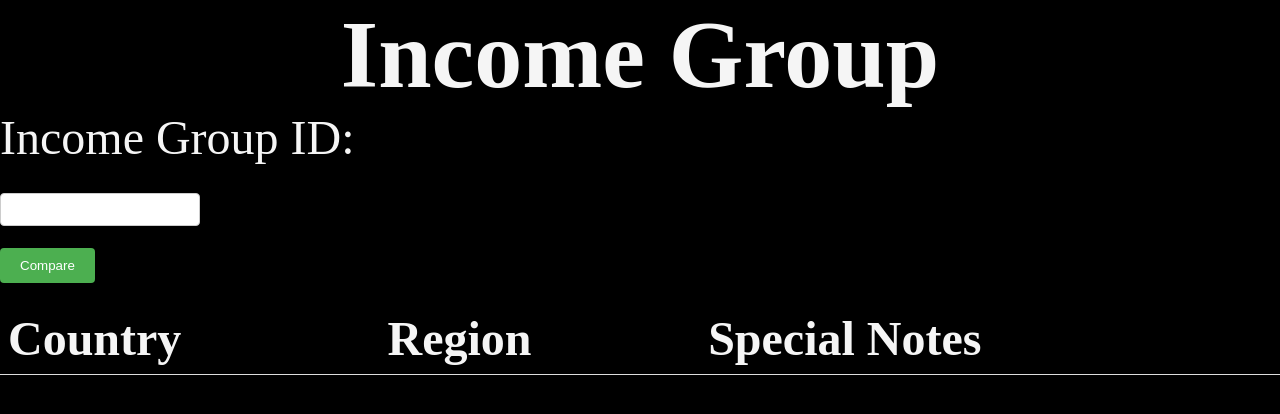
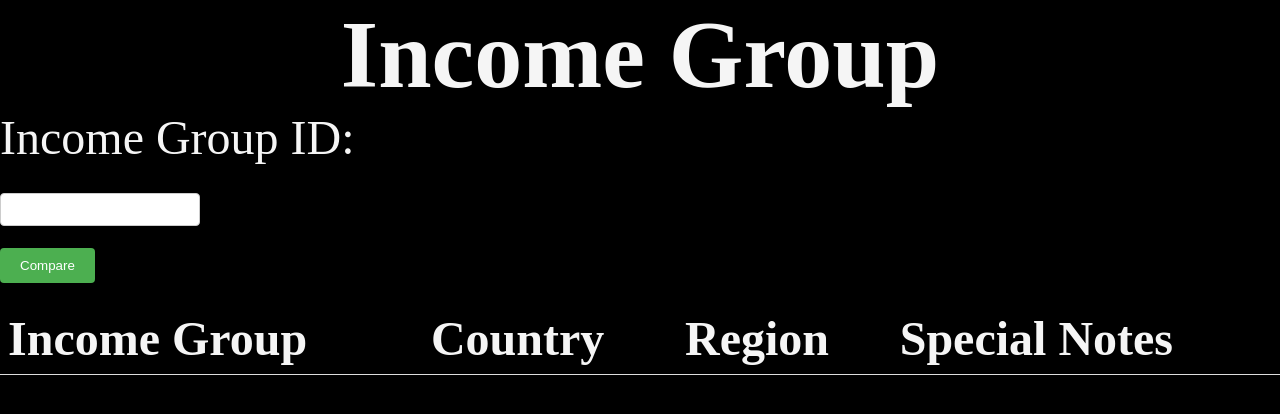
Before and after one commit to zhangyida12138/CS551Q_team_assessment, a Django app: page /rural/compare_countries_in_income_group/ in a window 1280 px wide. Shown: the part 308-722 px from the top of the page. Run offline with Django 4.2, Linux system fonts and the light colour scheme; lists and menus that the app fills with data are empty.

Commit message:
updated incomegroup & region pages

```diff
--- a/mysite/RuralPopulationApp/templates/RuralPopulationApp/compare_countries_in_income_group.html
+++ b/mysite/RuralPopulationApp/templates/RuralPopulationApp/compare_countries_in_income_group.html
@@ -18,6 +18,7 @@
     <table>
         <thead>
             <tr>
+                <th>Income Group</th>
                 <th>Country</th>
                 <th>Region</th>
                 <th>Special Notes</th>
@@ -26,6 +27,7 @@
         <tbody>
             {% for country in countries %}
                 <tr>
+                    <td>{{ country.income_group.name }}</td>
                     <td>{{ country.name }}</td>
                     <td>{{ country.region.name }}</td>
                     <td>{{ country.special_notes }}</td>
--- a/mysite/RuralPopulationApp/templates/RuralPopulationApp/compare_countries_in_region.html
+++ b/mysite/RuralPopulationApp/templates/RuralPopulationApp/compare_countries_in_region.html
@@ -19,8 +19,8 @@
     <table>
         <thead>
             <tr>
+                <th>Region</th>
                 <th>Country</th>
-                <th>Region</th>
                 <th>Income Group</th>
                 <th>Special Notes</th>
             </tr>
@@ -28,8 +28,8 @@
         <tbody>
             {% for country in countries %}
                 <tr>
+                    <td>{{ country.region.name }}</td>
                     <td>{{ country.name }}</td>
-                    <td>{{ country.region.name }}</td>
                     <td>{{ country.income_group.name }}</td>
                     <td>{{ country.special_notes }}</td>
                 </tr>
```
